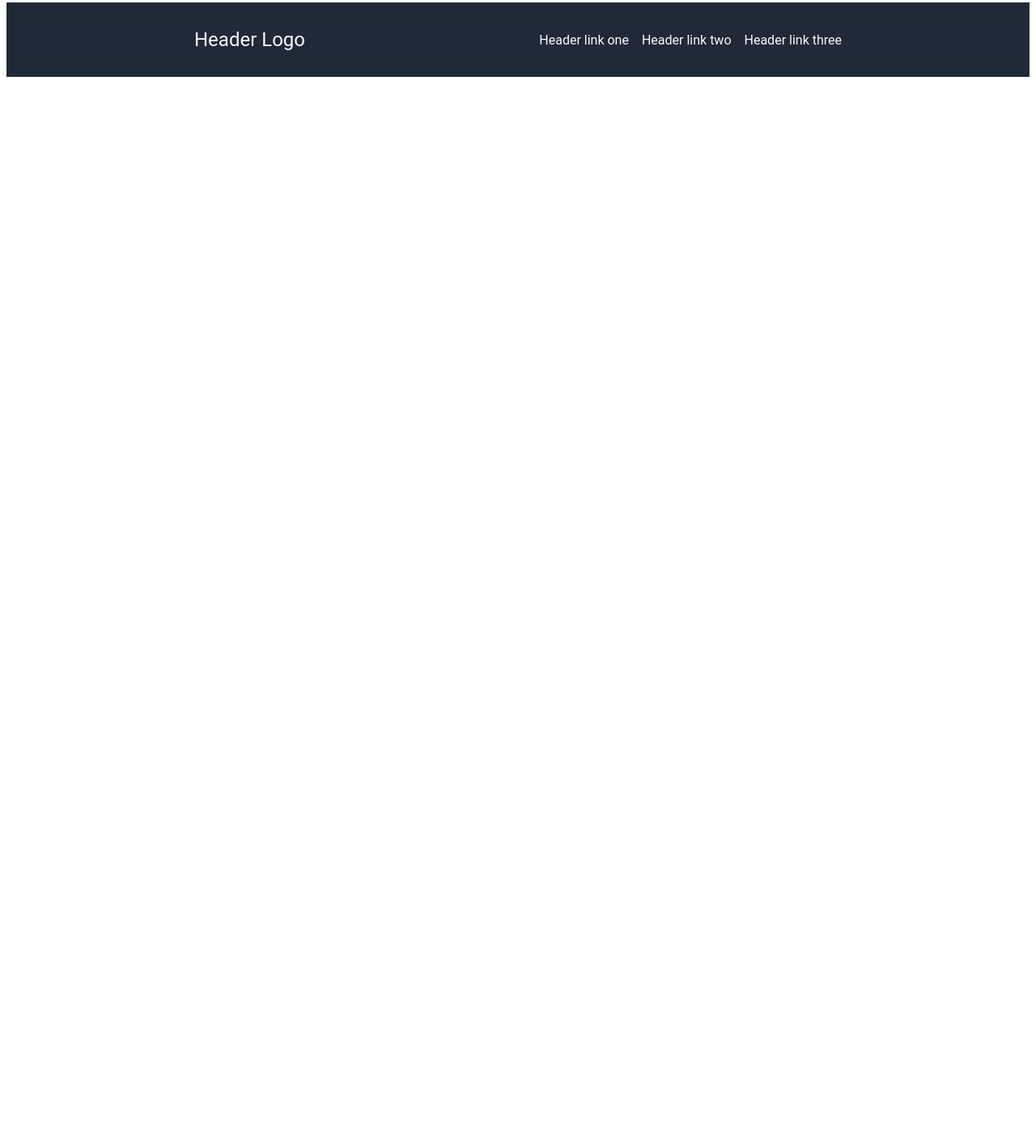
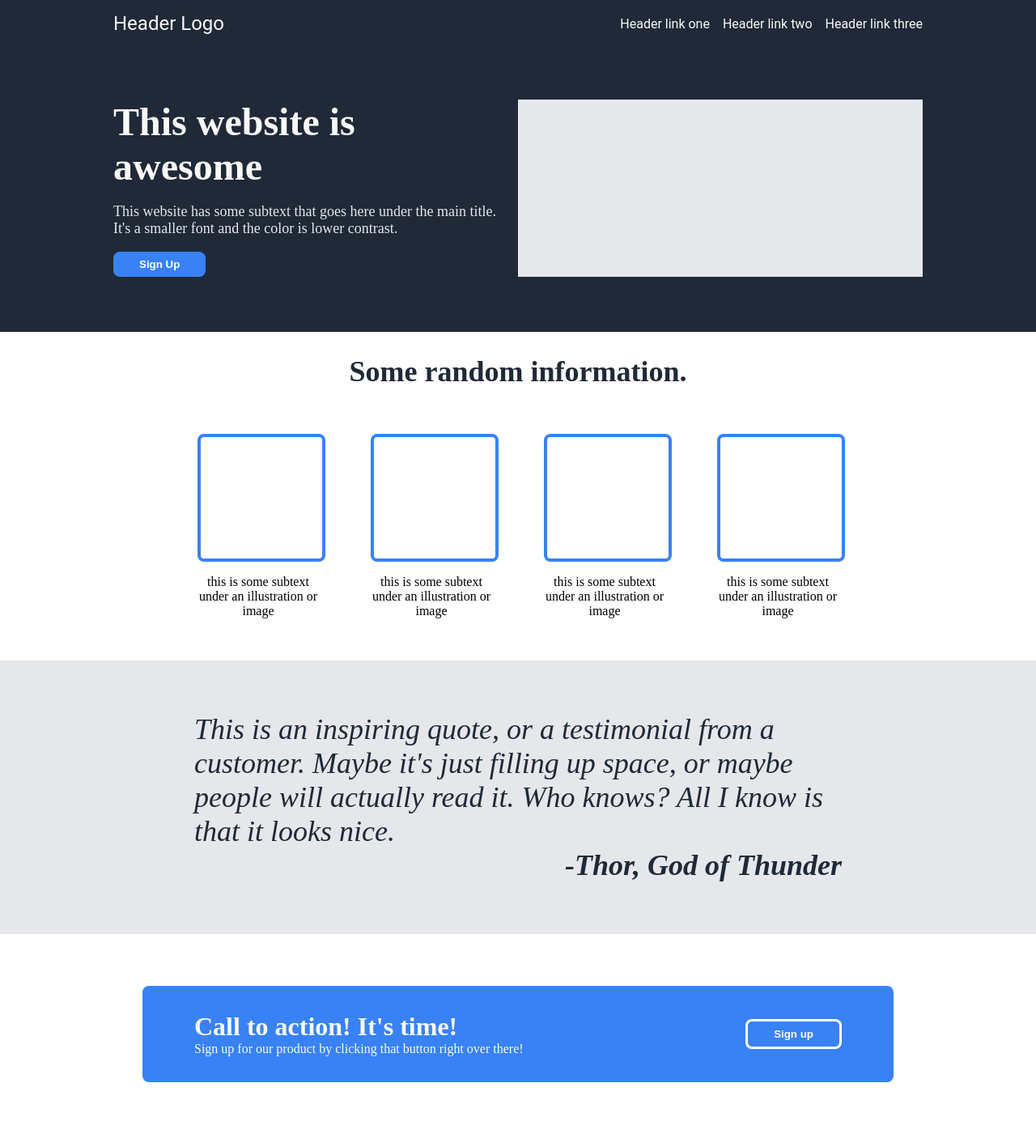
Before and after one commit to blesniewski86/landing-page, a plain HTML site: page index.html in a window 1280 px wide. Shown: the part 5-1406 px from the top of the page at 81% size. Before the commit the page ends 800 px from the top, so only its background shows below. Drawn offline with Linux system fonts and the light colour scheme.

Commit message:
Finish revision 1 of landing page project

```diff
--- a/index.html
+++ b/index.html
@@ -17,16 +17,63 @@
                 <li>Header link two</li>
                 <li>Header link three</li>
             </ul>
+            <div class="underheader">
+                <div class="left-items">
+                    <p class="hero-title">This website is awesome</p>
+                    <p class="hero-text">This website has some subtext that goes here under the main title. It's a
+                        smaller font and the color is lower contrast.</p>
+                    <button>Sign Up</button>
+                </div>
+                <div class="right-items">
+                    <div class="right-image">
+
+                    </div>
+                </div>
+            </div>
         </div>
     </div>
     <div class="section1">
-
+        <div class="section1flex">
+            <h1>Some random information.</h1>
+            <ul class="image-group">
+                <li>
+                    <div></div>
+                    <p>this is some subtext under an illustration or image</p>
+                </li>
+                <li>
+                    <div></div>
+                    <p>this is some subtext under an illustration or image</p>
+                </li>
+                <li>
+                    <div></div>
+                    <p>this is some subtext under an illustration or image</p>
+                </li>
+                <li>
+                    <div></div>
+                    <p>this is some subtext under an illustration or image</p>
+                </li>
+            </ul>
+        </div>
     </div>
     <div class="section2">
-
+        <div class="section2flex">
+            <p>This is an inspiring quote, or a testimonial from a customer. Maybe it's just filling up space, or maybe
+                people will actually read it. Who knows? All I know is that it looks nice.</p>
+                <p class="author">-Thor, God of Thunder</p>
+        </div>
     </div>
     <div class="section3">
-
+        <div class="section3flex">
+            <div class="footer">
+                <div class="left-footer">
+                    <h1>Call to action! It's time!</h1>
+                    <p>Sign up for our product by clicking that button right over there!</p>
+                </div>
+                <div class="right-footer">
+                    <button>Sign up</button>
+                </div>
+            </div>
+        </div>
     </div>
 </body>
 
--- a/style.css
+++ b/style.css
@@ -1,12 +1,22 @@
-.section0 {
-    background-color: #1F2937;
+.section0, .section1, .section2, .image-group {
     display: flex;
 }
 
-.section0flex {
-    width: 800px;
+.section0 {
+    background-color: #1F2937;
+}
+
+.section0flex, .section1flex, .section2flex {
+    width: 1000px;
     margin: 0 auto;
-    padding: 16px 16px;
+    padding: 4px 16px;
+}
+
+.section1flex, .section2flex {
+    display: flex;
+    flex-direction:column;
+    justify-content: center;
+    align-items: center;
 }
 
 ul {
@@ -25,3 +35,138 @@ ul {
     margin-right: auto;
     font-size: 24px;
 }
+
+.underheader {
+    display: flex;
+    padding: 64px 0px;
+}
+
+.left-items, .right-items {
+    flex-basis: 50%;
+}
+
+.right-items {
+    background-color: #e5e7eb;
+}
+
+.hero-title {
+    font-size: 48px;
+    color: #f9faf8;
+    font-weight: 900;
+    margin: 0;
+    padding-right: 16px;
+}
+
+.hero-text {
+    color: #e5e7eb;
+    font-size: 18px;
+    padding-right: 16px;
+}
+
+.right-image {
+    background-color: #e5e7eb;
+}
+
+body {
+    margin: 0;
+}
+
+.left-items button {
+    padding: 8px 32px;
+    border-radius: 8px;
+
+    color: white;
+    background-color: #3882f6;
+    border: none;
+    font-weight: bold;
+}
+
+.image-group {
+    gap:32px 64px;
+    padding: 16px;
+    flex-wrap: wrap;
+    justify-content: center;
+}
+
+.image-group li {
+    width: 150px;
+    text-align: center;
+}
+
+.image-group li div {
+    width: 150px;
+    height: 150px;
+    border: 4px solid #3882f6;
+    border-radius: 8px;
+    flex-shrink: 0;
+}
+
+.image-group li {
+    display: flex;
+    flex-direction: column;
+}
+
+.section1flex h1 {
+    font-size: 36px;
+    color: #1f2937;
+    font-weight: 900;
+}
+
+.section2 {
+    background-color: #e5e7eb;
+    font-size: 36px;
+    color: #1f2937;
+    font-style: italic;
+}
+
+.section2flex {
+    padding: 64px;
+    width: 800px;
+    display: flex;
+    flex-direction: column;
+}
+
+.section2flex p {
+    margin: 0;
+}
+.section2flex .author {
+    margin: 0;
+    align-self: flex-end;
+    font-weight: bold;
+}
+
+.section3flex {
+    padding: 64px;
+    display: flex;
+    justify-content: center;
+}
+
+.footer {
+    background-color: #3882f6;
+    border-radius: 8px;
+    padding: 32px 64px;
+    width: 800px;
+    display: flex;
+    justify-content:space-between;
+    align-items: center;
+}
+
+.left-footer h1, .left-footer p {
+    color: #f9faf8;
+    margin: 0;
+}
+
+.right-footer button {
+    padding: 8px 32px;
+    border-radius: 8px;
+
+    color: white;
+    background-color: #3882f6;
+    border-color: #f9faf8;
+    border: solid;
+    font-weight: bold;
+}
+
+.right-footer {
+    flex-shrink: 0;
+}
```
